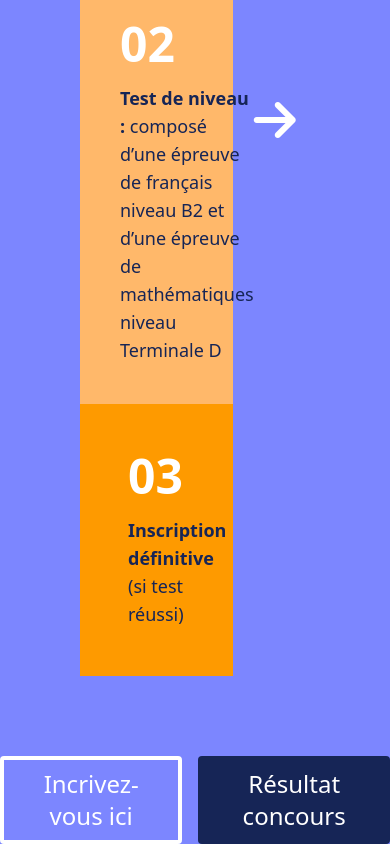
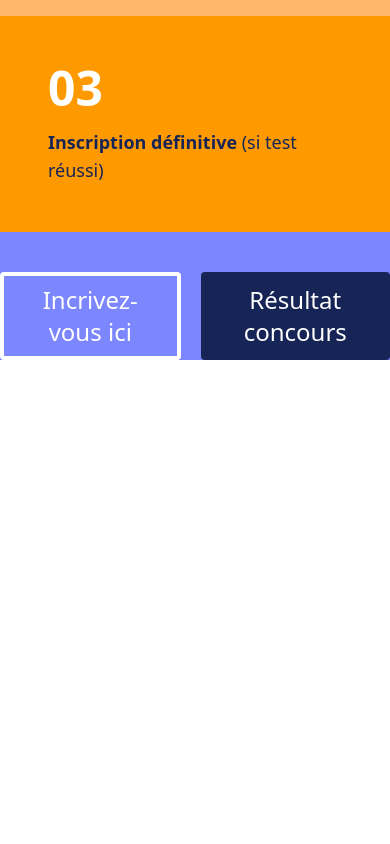
Before and after one commit to M4ndresy-Tech/WEB2-JSX, a React (Vite) app: page / in a window 390 px wide. Shown: the part 5041-5885 px from the top of the page. After the commit the page ends 5401 px from the top, so only its background shows below. Built offline with nearby package versions, Linux system fonts and the light colour scheme.

Commit message:
Edit for the admission section

```diff
--- a/src/Components/Admission.jsx
+++ b/src/Components/Admission.jsx
@@ -2,34 +2,34 @@ import React from "react";
 const Admission=()=>{
     return(
         <>
-        <section className="bg-indigo-400">
+        <section className="bg-indigo-400 ">
             <div>
                 <div className="text-white text-5xl font-bold text-center"><h1>Admission</h1></div>
                 <div className="text-white text-lg w-full text-center"><p>Ouverte aux bacheliers de toutes les séries, l’admission chez HEI se fait par test de niveau :<br/>une épreuve de français niveau B2 et d’une épreuve de mathématiques niveau Terminale D. </p></div>
             </div>
 
-            <div className="flex flex-col md:flex-row md:justify-center p-20">
-                <div className="flex flex-col space-y-4 md:w-1/3 w-2/3 bg-orange-200 p-12">
+            <div className="flex flex-col md:flex-row md:justify-center md:p-20 p-0 ">
+                <div className="flex flex-col space-y-4 md:w-1/3 w-full bg-orange-200 p-12">
                     <div className=" text-5xl text-white font-bold"><h1>01</h1></div>
                     <div className="flex flex-row justify-around">
                         <div className="text-blue-950 text-lg "><p><span className="font-bold">Dépôt de dossiers :</span> pour les bacheliers de toutes séries sans limite d’âge</p></div>
                         <div className="text-5xl text-white my-2"><i class="fa-solid fa-arrow-right"></i></div>
                     </div>
                 </div>
-                <div className="flex flex-col space-y-4 md:w-1/3 w-2/3 bg-orange-300 p-10">
+                <div className="flex flex-col space-y-4 md:w-1/3 w-full bg-orange-300 p-10">
                     <div className="text-5xl text-white font-bold"><h1>02</h1></div>
                     <div className="flex flex-row justify-around">
                     <div className="text-blue-950 text-lg "><p><span className="font-bold">Test de niveau :</span> composé d’une épreuve de français niveau B2 et d’une épreuve de mathématiques niveau Terminale D</p></div>
                     <div className="text-5xl text-white my-3"><i class="fa-solid fa-arrow-right"></i></div>
                     </div>
                 </div>
-                <div className="flex flex-col space-y-4 md:w-1/3 w-2/3 bg-amber-500 p-12">
+                <div className="flex flex-col space-y-4 md:w-1/3 w-full bg-amber-500 p-12">
                     <div className="text-5xl text-white font-bold"><h1>03</h1></div>
                     <div className="text-blue-950 text-lg "><span className="font-bold">Inscription définitive </span>(si test réussi)</div>
                 </div>
             </div>
 
-            <div className="flex flex-row justify-center gap-4">
+            <div className="flex flex-row justify-center gap-5 mt-10">
                 <button className="bg-transparent  border-4 border-white text-white hover:bg-blue-950 hover:border-blue-950 rounded  px-5 py-2 text-2xl">Incrivez-vous ici</button>
                 <button className="text-white bg-blue-950 hover:bg-white hover:text-blue-950 px-5 py-2 rounded  text-2xl">Résultat concours</button>
             </div>
```
